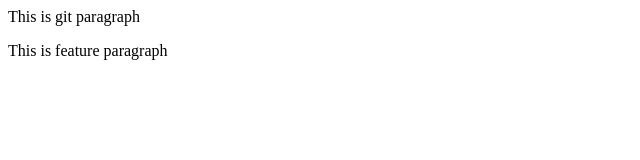
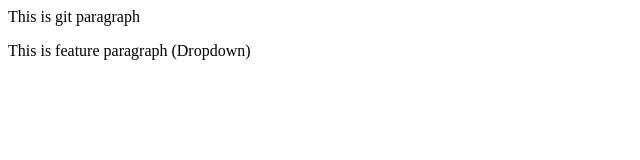
Before and after one commit to Sid080802/GitDemo, a plain HTML site: page index.html in a window 1280 px wide. Shown: the full height of the page, 0-640 px from the left. Drawn offline with Linux system fonts and the light colour scheme.

```diff
--- a/index.html
+++ b/index.html
@@ -1,3 +1,2 @@
 <p>This is git paragraph</p>
-
-<p>This is feature paragraph</p>
+<p>This is feature paragraph (Dropdown)</p>
```
